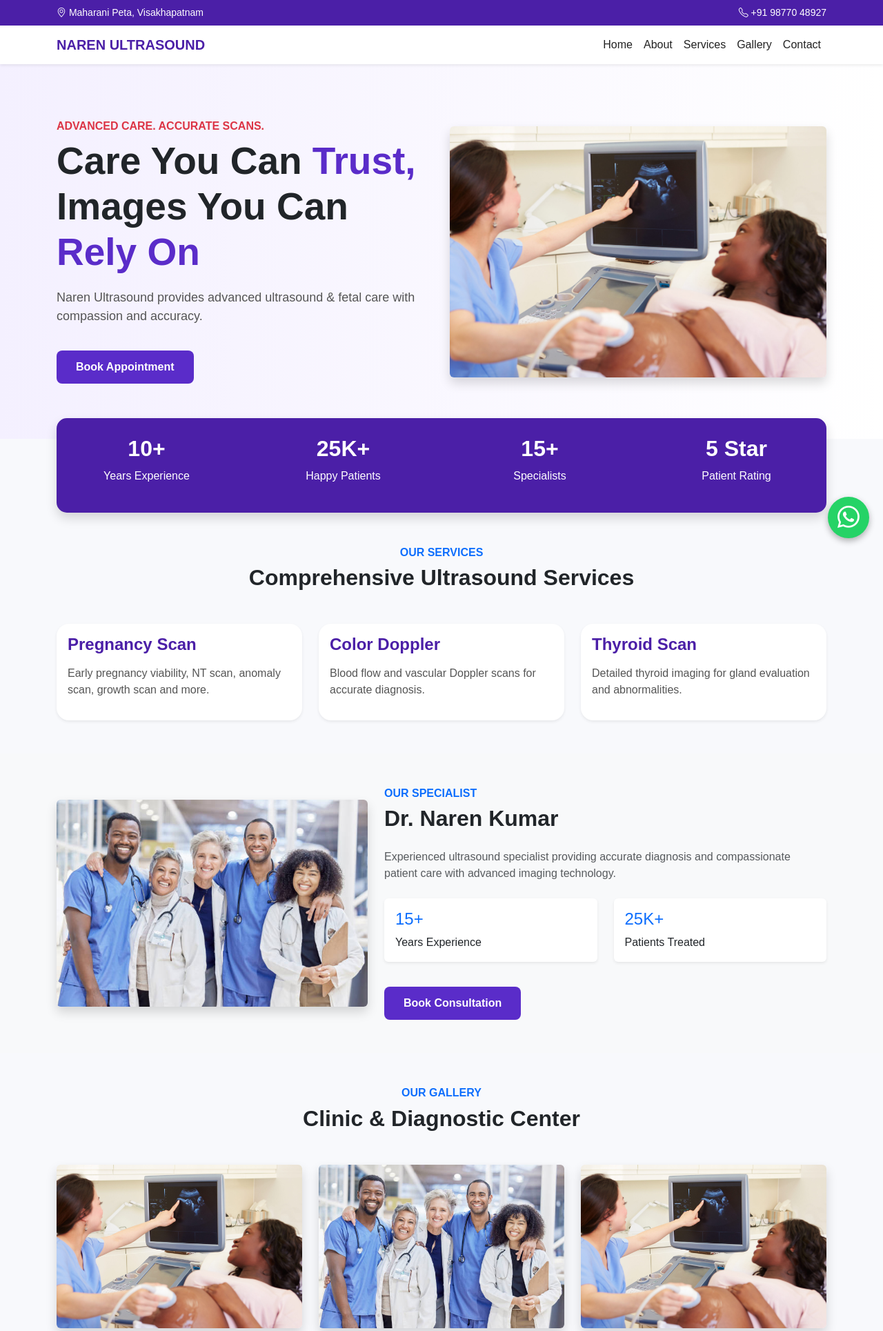
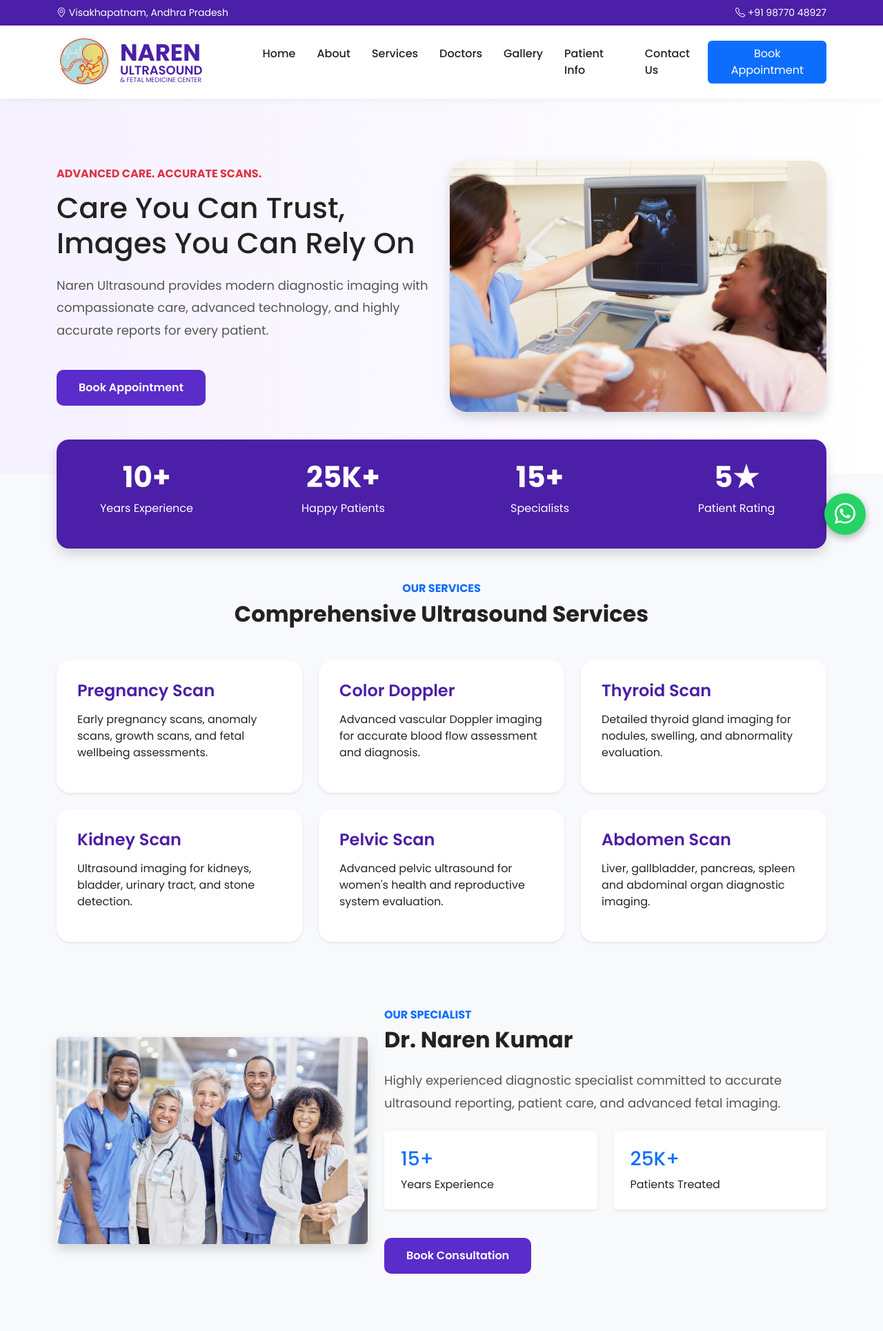
Before and after one commit to genieMediaSoftwares/Naren-Project, a Django app: page / in a window 1280 px wide. Shown: the top 1929 px of the page at 69% size. Run offline with Django 5.2, Linux system fonts and the light colour scheme.

Commit message:
home page

```diff
--- a/website/static/css/style.css
+++ b/website/static/css/style.css
@@ -1,28 +1,33 @@
 body {
-    font-family: Arial, sans-serif;
-    background-color: #f8f9fc;
+    font-family: 'Poppins', sans-serif;
+    background: #f8f9fc;
+    color: #222;
 }
 
-/* Top Bar */
+/* Topbar */
+
 .topbar {
     background: #4b1fa7;
     color: white;
+    padding: 8px 0;
     font-size: 14px;
-    padding: 8px 0;
 }
 
 /* Navbar */
+
 .navbar {
-    background: white !important;
+    background: white;
+    box-shadow: 0 2px 10px rgba(0,0,0,0.05);
 }
 
 .navbar-brand {
-    font-weight: bold;
+    font-weight: 700;
     color: #4b1fa7 !important;
 }
 
 .nav-link {
     color: #222 !important;
+    margin-left: 15px;
     font-weight: 500;
 }
 
@@ -30,15 +35,16 @@ body {
     color: #4b1fa7 !important;
 }
 
-/* Hero Section */
+/* Hero */
+
 .hero-section {
-    background: linear-gradient(to right, #f4f0ff, #ffffff);
-    padding: 80px 0;
+    padding: 90px 0;
+    background: linear-gradient(to right, #f5f1ff, #ffffff);
 }
 
 .hero-title {
-    font-size: 55px;
-    font-weight: bold;
+    font-size: 58px;
+    font-weight: 700;
     line-height: 1.2;
 }
 
@@ -47,20 +53,21 @@ body {
 }
 
 .hero-text {
+    margin-top: 20px;
     color: #555;
-    margin-top: 20px;
     font-size: 18px;
+    line-height: 1.8;
 }
 
 .hero-btn {
+    display: inline-block;
+    margin-top: 25px;
     background: #5a2cc9;
     color: white;
-    padding: 12px 28px;
-    border-radius: 8px;
+    padding: 14px 32px;
+    border-radius: 10px;
     text-decoration: none;
-    font-weight: bold;
-    display: inline-block;
-    margin-top: 20px;
+    font-weight: 600;
 }
 
 .hero-btn:hover {
@@ -68,78 +75,118 @@ body {
     color: white;
 }
 
-/* Hero Image */
+/* Hero image */
+
 .hero-section img {
-    max-height: 500px;
-    object-fit: cover;
+    border-radius: 25px;
+    max-height: 550px;
 }
 
-/* Stats Section */
+/* Stats */
+
 .stats-section {
     background: #4b1fa7;
     color: white;
-    border-radius: 15px;
-    margin-top: -30px;
+    border-radius: 18px;
+    margin-top: -50px;
     position: relative;
-    z-index: 10;
+    z-index: 100;
 }
 
 .stat-box {
     text-align: center;
-    padding: 25px;
+    padding: 30px;
 }
 
 .stat-box h2 {
-    font-weight: bold;
+    font-size: 42px;
+    font-weight: 700;
 }
 
-/* Footer */
-footer {
-    background: #171c4f;
-    color: white;
-}
-
-/* Service Cards */
+/* Services */
 
 .service-card {
     border: none;
-    border-radius: 18px;
-    transition: 0.3s;
+    border-radius: 20px;
+    transition: 0.4s;
+    padding: 30px;
 }
 
 .service-card:hover {
-    transform: translateY(-8px);
+    transform: translateY(-10px);
 }
 
 .service-card h4 {
     color: #4b1fa7;
-    font-weight: bold;
+    font-weight: 600;
     margin-bottom: 15px;
 }
 
-.service-card p {
-    color: #555;
+/* Footer */
+
+.footer-section {
+    background: #171c4f;
+    color: white;
+    padding: 70px 0 30px;
 }
 
-/* WhatsApp Button */
+.footer-links {
+    list-style: none;
+    padding: 0;
+}
+
+.footer-links li {
+    margin-bottom: 10px;
+}
+
+.footer-links a {
+    color: white;
+    text-decoration: none;
+}
+
+/* WhatsApp */
 
 .whatsapp-float {
     position: fixed;
     width: 60px;
     height: 60px;
-    bottom: 20px;
-    right: 20px;
+    bottom: 25px;
+    right: 25px;
     background: #25d366;
     color: white;
     border-radius: 50%;
     text-align: center;
-    font-size: 32px;
     line-height: 60px;
-    z-index: 100;
-    box-shadow: 0 4px 10px rgba(0,0,0,0.3);
+    font-size: 30px;
+    z-index: 1000;
+    box-shadow: 0 4px 12px rgba(0,0,0,0.3);
 }
 
 .whatsapp-float:hover {
+    transform: scale(1.1);
     color: white;
-    transform: scale(1.1);
 }
+
+.navbar-brand .brand-main{
+    font-size: 34px !important;
+    font-weight: 700 !important;
+    display: block;
+}
+
+.navbar-brand .brand-sub{
+    font-size: 20px !important;
+    font-weight: 600 !important;
+    display: block;
+}
+
+.navbar-brand .brand-small{
+    font-size: 11px !important;
+    font-weight: 400 !important;
+    display: block;
+    letter-spacing: 1px;
+}
+
+.brand-logo{
+    line-height: 1.1;
+    text-decoration: none;
+}
--- a/website/templates/base.html
+++ b/website/templates/base.html
@@ -10,25 +10,38 @@
 
     <title>Naren Ultrasound</title>
 
-    <link href="https://cdn.jsdelivr.net/npm/bootstrap@5.3.3/dist/css/bootstrap.min.css" rel="stylesheet">
+    <!-- Bootstrap -->
+    <link href="https://cdn.jsdelivr.net/npm/bootstrap@5.3.3/dist/css/bootstrap.min.css"
+    rel="stylesheet">
 
+    <!-- Bootstrap Icons -->
     <link rel="stylesheet"
     href="https://cdn.jsdelivr.net/npm/bootstrap-icons@1.11.3/font/bootstrap-icons.min.css">
 
-    <link rel="stylesheet" href="{% static 'css/style.css' %}">
+    <!-- Google Font -->
+    <link href="https://fonts.googleapis.com/css2?family=Poppins:wght@300;400;500;600;700&display=swap"
+    rel="stylesheet">
+
+    <!-- CSS -->
+    <link rel="stylesheet"
+    href="{% static 'css/style.css' %}">
+
+    <!-- AOS Animation -->
+<link rel="stylesheet"
+href="https://unpkg.com/aos@2.3.4/dist/aos.css">
 
 </head>
 
 <body>
 
-    <!-- Top Bar -->
+<!-- TOP BAR -->
 <div class="topbar">
 
     <div class="container d-flex justify-content-between">
 
         <div>
             <i class="bi bi-geo-alt"></i>
-                Maharani Peta, Visakhapatnam
+            Visakhapatnam, Andhra Pradesh
         </div>
 
         <div>
@@ -40,16 +53,38 @@
 
 </div>
 
-    <!-- Navbar -->
-    <nav class="navbar navbar-expand-lg shadow-sm">
+<!-- NAVBAR -->
+<nav class="navbar navbar-expand-lg sticky-top">
 
     <div class="container">
 
-            <a class="navbar-brand" href="/">
-                NAREN ULTRASOUND
+        <a class="navbar-brand d-flex align-items-center" href="/">
+
+     <!-- Logo -->
+    <img src="{% static 'images/logo.png' %}"
+     alt="Logo"
+     style="width:80px; height:80px; margin-right:12px;">
+
+<div>
+
+    <div style="font-size:34px; font-weight:700; line-height:1;">
+        NAREN
+    </div>
+
+    <div style="font-size:18px; font-weight:600; line-height:1;">
+        ULTRASOUND
+    </div>
+
+    <div style="font-size:9.5px; font-weight:400; line-height:1;">
+        & FETAL MEDICINE CENTER
+    </div>
+
+</div>
+
 </a>
 
-            <button class="navbar-toggler" type="button"
+        <button class="navbar-toggler"
+        type="button"
         data-bs-toggle="collapse"
         data-bs-target="#navbarNav">
 
@@ -57,9 +92,10 @@
 
         </button>
 
-            <div class="collapse navbar-collapse" id="navbarNav">
+        <div class="collapse navbar-collapse"
+        id="navbarNav">
 
-                <ul class="navbar-nav ms-auto">
+           <ul class="navbar-nav me-auto ms-5">
 
     <li class="nav-item">
         <a class="nav-link" href="/">Home</a>
@@ -74,14 +110,26 @@
     </li>
 
     <li class="nav-item">
+        <a class="nav-link" href="/doctors/">Doctors</a>
+    </li>
+
+    <li class="nav-item">
         <a class="nav-link" href="/gallery/">Gallery</a>
     </li>
 
     <li class="nav-item">
-                        <a class="nav-link" href="/contact/">Contact</a>
+        <a class="nav-link" href="/patient-info/">Patient Info</a>
+    </li>
+
+    <li class="nav-item">
+        <a class="nav-link" href="/contact/">Contact Us</a>
     </li>
 
 </ul>
+
+<a href="/contact/" class="btn btn-primary appointment-btn">
+    Book Appointment
+</a>
 
         </div>
 
@@ -89,33 +137,78 @@
 
 </nav>
 
+<!-- MAIN CONTENT -->
 {% block content %}
 {% endblock %}
 
-    <!-- Footer -->
-    <footer class="mt-5 p-5">
+<!-- FOOTER -->
+<footer class="footer-section">
 
-        <div class="container text-center">
+    <div class="container">
 
-            <h4>Naren Ultrasound</h4>
+        <div class="row">
+
+            <div class="col-md-4">
+
+                <h3>Naren Ultrasound</h3>
 
                 <p>
-                Advanced ultrasound & diagnostic services
-                with expert care.
+                    Advanced diagnostic ultrasound
+                    services with compassionate care
+                    and modern imaging technology.
+                </p>
+
+            </div>
+
+            <div class="col-md-4">
+
+                <h5>Quick Links</h5>
+
+                <ul class="footer-links">
+
+                    <li><a href="/">Home</a></li>
+                    <li><a href="/about/">About</a></li>
+                    <li><a href="/services/">Services</a></li>
+                    <li><a href="/gallery/">Gallery</a></li>
+
+                </ul>
+
+            </div>
+
+            <div class="col-md-4">
+
+                <h5>Contact</h5>
+
+                <p>
+                    <i class="bi bi-telephone"></i>
+                    +91 98770 48927
                 </p>
 
                 <p>
-                © 2026 All Rights Reserved
+                    <i class="bi bi-envelope"></i>
+                    info@narenultrasound.com
                 </p>
+
+                <p>
+                    <i class="bi bi-geo-alt"></i>
+                    Visakhapatnam
+                </p>
+
+            </div>
+
+        </div>
+
+        <hr>
+
+        <div class="text-center">
+            © 2026 Naren Ultrasound
+        </div>
 
     </div>
 
 </footer>
 
-    <script src="https://cdn.jsdelivr.net/npm/bootstrap@5.3.3/dist/js/bootstrap.bundle.min.js"></script>
-
-<!-- WhatsApp Button -->
-
+<!-- WhatsApp -->
 <a href="https://wa.me/919877048927"
 class="whatsapp-float"
 target="_blank">
@@ -124,6 +217,17 @@ target="_blank">
 
 </a>
 
+<script src="https://cdn.jsdelivr.net/npm/bootstrap@5.3.3/dist/js/bootstrap.bundle.min.js"></script>
+
+<!-- AOS Animation -->
+<script src="https://unpkg.com/aos@2.3.4/dist/aos.js"></script>
+
+<script>
+    AOS.init({
+        duration: 1000,
+        once: true
+    });
+</script>
+
 </body>
-
 </html>
--- a/website/templates/home.html
+++ b/website/templates/home.html
@@ -4,28 +4,31 @@
 
 {% block content %}
 
-<!-- Hero Section -->
+<!-- HERO SECTION -->
+
 <section class="hero-section">
 
     <div class="container">
 
         <div class="row align-items-center">
 
-            <div class="col-md-6">
+            <!-- LEFT -->
+            <div class="col-lg-6" data-aos="fade-right">
 
-                <h6 class="text-danger fw-bold">
+                <h6 class="text-danger fw-bold mb-3">
                     ADVANCED CARE. ACCURATE SCANS.
                 </h6>
 
-                <h1 class="hero-title">
-                    Care You Can <span>Trust,</span><br>
-                    Images You Can <span>Rely On</span>
-                </h1>
+                <h1 style="font-size:42px;">
+    Care You Can Trust,<br>
+    Images You Can Rely On
+</h1>
 
                 <p class="hero-text">
-                    Naren Ultrasound provides advanced
-                    ultrasound & fetal care with compassion
-                    and accuracy.
+                    Naren Ultrasound provides modern
+                    diagnostic imaging with compassionate
+                    care, advanced technology, and highly
+                    accurate reports for every patient.
                 </p>
 
                 <a href="/contact/" class="hero-btn">
@@ -34,10 +37,11 @@
 
             </div>
 
-            <div class="col-md-6 text-center">
+            <!-- RIGHT -->
+            <div class="col-lg-6 text-center" data-aos="fade-left">
 
                 <img src="{% static 'images/hero.jpg' %}"
-                class="img-fluid rounded shadow">
+                class="img-fluid shadow">
 
             </div>
 
@@ -47,7 +51,8 @@
 
 </section>
 
-<!-- Stats Section -->
+<!-- STATS -->
+
 <div class="container">
 
     <div class="stats-section shadow">
@@ -55,23 +60,35 @@
         <div class="row">
 
             <div class="col-md-3 stat-box">
+
                 <h2>10+</h2>
+
                 <p>Years Experience</p>
+
             </div>
 
             <div class="col-md-3 stat-box">
+
                 <h2>25K+</h2>
+
                 <p>Happy Patients</p>
+
             </div>
 
             <div class="col-md-3 stat-box">
+
                 <h2>15+</h2>
+
                 <p>Specialists</p>
+
             </div>
 
             <div class="col-md-3 stat-box">
-                <h2>5 Star</h2>
+
+                <h2>5★</h2>
+
                 <p>Patient Rating</p>
+
             </div>
 
         </div>
@@ -80,7 +97,7 @@
 
 </div>
 
-<!-- Services Section -->
+<!-- SERVICES -->
 
 <section class="py-5">
 
@@ -100,49 +117,102 @@
 
         <div class="row g-4">
 
-            <!-- Service 1 -->
-            <div class="col-md-4">
+            <!-- Card 1 -->
+            <div class="col-md-4" data-aos="zoom-in">
 
-                <div class="card service-card shadow-sm h-100 p-3">
+                <div class="card service-card shadow-sm h-100">
 
                     <h4>Pregnancy Scan</h4>
 
                     <p>
-                        Early pregnancy viability,
-                        NT scan, anomaly scan,
-                        growth scan and more.
+                        Early pregnancy scans,
+                        anomaly scans, growth scans,
+                        and fetal wellbeing assessments.
                     </p>
 
                 </div>
 
             </div>
 
-            <!-- Service 2 -->
-            <div class="col-md-4">
+            <!-- Card 2 -->
+            <div class="col-md-4" data-aos="zoom-in">
 
-                <div class="card service-card shadow-sm h-100 p-3">
+                <div class="card service-card shadow-sm h-100">
 
                     <h4>Color Doppler</h4>
 
                     <p>
-                        Blood flow and vascular
-                        Doppler scans for accurate diagnosis.
+                        Advanced vascular Doppler
+                        imaging for accurate blood
+                        flow assessment and diagnosis.
                     </p>
 
                 </div>
 
             </div>
 
-            <!-- Service 3 -->
-            <div class="col-md-4">
+            <!-- Card 3 -->
+            <div class="col-md-4" data-aos="zoom-in">
 
-                <div class="card service-card shadow-sm h-100 p-3">
+                <div class="card service-card shadow-sm h-100">
 
                     <h4>Thyroid Scan</h4>
 
                     <p>
-                        Detailed thyroid imaging
-                        for gland evaluation and abnormalities.
+                        Detailed thyroid gland imaging
+                        for nodules, swelling,
+                        and abnormality evaluation.
+                    </p>
+
+                </div>
+
+            </div>
+
+            <!-- Card 4 -->
+            <div class="col-md-4" data-aos="zoom-in">
+
+                <div class="card service-card shadow-sm h-100">
+
+                    <h4>Kidney Scan</h4>
+
+                    <p>
+                        Ultrasound imaging for kidneys,
+                        bladder, urinary tract,
+                        and stone detection.
+                    </p>
+
+                </div>
+
+            </div>
+
+            <!-- Card 5 -->
+            <div class="col-md-4" data-aos="zoom-in">
+
+                <div class="card service-card shadow-sm h-100">
+
+                    <h4>Pelvic Scan</h4>
+
+                    <p>
+                        Advanced pelvic ultrasound
+                        for women's health and
+                        reproductive system evaluation.
+                    </p>
+
+                </div>
+
+            </div>
+
+            <!-- Card 6 -->
+            <div class="col-md-4" data-aos="zoom-in">
+
+                <div class="card service-card shadow-sm h-100">
+
+                    <h4>Abdomen Scan</h4>
+
+                    <p>
+                        Liver, gallbladder, pancreas,
+                        spleen and abdominal organ
+                        diagnostic imaging.
                     </p>
 
                 </div>
@@ -154,7 +224,8 @@
     </div>
 
 </section>
-<!-- Doctor Section -->
+
+<!-- DOCTOR SECTION -->
 
 <section class="py-5 bg-light">
 
@@ -162,16 +233,16 @@
 
         <div class="row align-items-center">
 
-            <!-- Doctor Image -->
-            <div class="col-md-5 text-center">
+            <!-- Image -->
+            <div class="col-lg-5 text-center" data-aos="fade-right">
 
                 <img src="{% static 'images/doctor.jpg' %}"
                 class="img-fluid rounded shadow">
 
             </div>
 
-            <!-- Doctor Details -->
-            <div class="col-md-7">
+            <!-- Content -->
+            <div class="col-lg-7" data-aos="fade-left">
 
                 <h6 class="text-primary fw-bold">
                     OUR SPECIALIST
@@ -181,22 +252,22 @@
                     Dr. Naren Kumar
                 </h2>
 
-                <p class="text-muted">
-                    Experienced ultrasound specialist
-                    providing accurate diagnosis and
-                    compassionate patient care with
-                    advanced imaging technology.
+                <p class="hero-text">
+                    Highly experienced diagnostic
+                    specialist committed to accurate
+                    ultrasound reporting, patient care,
+                    and advanced fetal imaging.
                 </p>
 
                 <div class="row mt-4">
 
                     <div class="col-md-6 mb-3">
 
-                        <div class="card shadow-sm p-3 border-0">
+                        <div class="card border-0 shadow-sm p-4">
 
-                            <h4 class="text-primary">
+                            <h3 class="text-primary">
                                 15+
-                            </h4>
+                            </h3>
 
                             <p class="mb-0">
                                 Years Experience
@@ -208,11 +279,11 @@
 
                     <div class="col-md-6 mb-3">
 
-                        <div class="card shadow-sm p-3 border-0">
+                        <div class="card border-0 shadow-sm p-4">
 
-                            <h4 class="text-primary">
+                            <h3 class="text-primary">
                                 25K+
-                            </h4>
+                            </h3>
 
                             <p class="mb-0">
                                 Patients Treated
@@ -236,7 +307,7 @@
 
 </section>
 
-<!-- Gallery Preview -->
+<!-- GALLERY -->
 
 <section class="py-5">
 
@@ -257,18 +328,24 @@
         <div class="row g-4">
 
             <div class="col-md-4">
+
                 <img src="{% static 'images/hero.jpg' %}"
                 class="img-fluid rounded shadow">
+
             </div>
 
             <div class="col-md-4">
+
                 <img src="{% static 'images/doctor.jpg' %}"
                 class="img-fluid rounded shadow">
+
             </div>
 
             <div class="col-md-4">
+
                 <img src="{% static 'images/hero.jpg' %}"
                 class="img-fluid rounded shadow">
+
             </div>
 
         </div>
@@ -277,7 +354,7 @@
 
 </section>
 
-<!-- Testimonials -->
+<!-- TESTIMONIALS -->
 
 <section class="py-5 bg-light">
 
@@ -298,16 +375,16 @@
         <div class="row g-4">
 
             <!-- Testimonial 1 -->
-            <div class="col-md-4">
+            <div class="col-md-4" data-aos="flip-left">
 
-                <div class="card shadow-sm border-0 p-4 h-100">
+                <div class="card border-0 shadow-sm p-4 h-100">
 
                     <p>
                         “Very professional staff and
-                        accurate reports. Highly recommended.”
+                        accurate reports. Excellent experience.”
                     </p>
 
-                    <h5 class="mt-3 mb-0">
+                    <h5 class="mt-3">
                         Priya Sharma
                     </h5>
 
@@ -318,14 +395,14 @@
             <!-- Testimonial 2 -->
             <div class="col-md-4">
 
-                <div class="card shadow-sm border-0 p-4 h-100">
+                <div class="card border-0 shadow-sm p-4 h-100">
 
                     <p>
-                        “Clean clinic, modern equipment
-                        and excellent patient care.”
+                        “Modern equipment and friendly
+                        doctors. Highly recommended clinic.”
                     </p>
 
-                    <h5 class="mt-3 mb-0">
+                    <h5 class="mt-3">
                         Rahul Verma
                     </h5>
 
@@ -336,14 +413,14 @@
             <!-- Testimonial 3 -->
             <div class="col-md-4">
 
-                <div class="card shadow-sm border-0 p-4 h-100">
+                <div class="card border-0 shadow-sm p-4 h-100">
 
                     <p>
                         “Doctor explained everything clearly.
-                        Great experience overall.”
+                        Clean and professional environment.”
                     </p>
 
-                    <h5 class="mt-3 mb-0">
+                    <h5 class="mt-3">
                         Sneha Reddy
                     </h5>
 
@@ -357,4 +434,35 @@
 
 </section>
 
+<!-- CTA -->
+
+<section class="py-5">
+
+    <div class="container">
+
+        <div class="p-5 rounded text-center"
+        style="background:#4b1fa7; color:white;">
+
+            <h2 class="fw-bold">
+                Need an Ultrasound Appointment?
+            </h2>
+
+            <p class="mt-3">
+                Book your scan today with our
+                experienced specialists.
+            </p>
+
+            <a href="/contact/"
+            class="btn btn-light btn-lg mt-3">
+
+                Book Now
+
+            </a>
+
+        </div>
+
+    </div>
+
+</section>
+
 {% endblock %}
--- /dev/null
+++ b/website/templates/patient_info.html
@@ -0,0 +1,5 @@
+{% extends 'base.html' %}
+
+{% block content %}
+<h1>Patient Information</h1>
+{% endblock %}
--- a/website/urls.py
+++ b/website/urls.py
@@ -20,4 +20,6 @@ urlpatterns = [
         views.appointment_success,
         name='appointment_success'
     ),
+
+    path('patient-info/', views.patient_info, name='patient_info'),
 ]
--- a/website/views.py
+++ b/website/views.py
@@ -43,3 +43,6 @@ def contact(request):
 
 def appointment_success(request):
     return render(request, 'appointment_success.html')
+
+def patient_info(request):
+    return render(request, 'patient_info.html')
```
Also changed, not shown: website/static/images/logo.png (added). Lines whose indentation alone changed are shown as unchanged.
